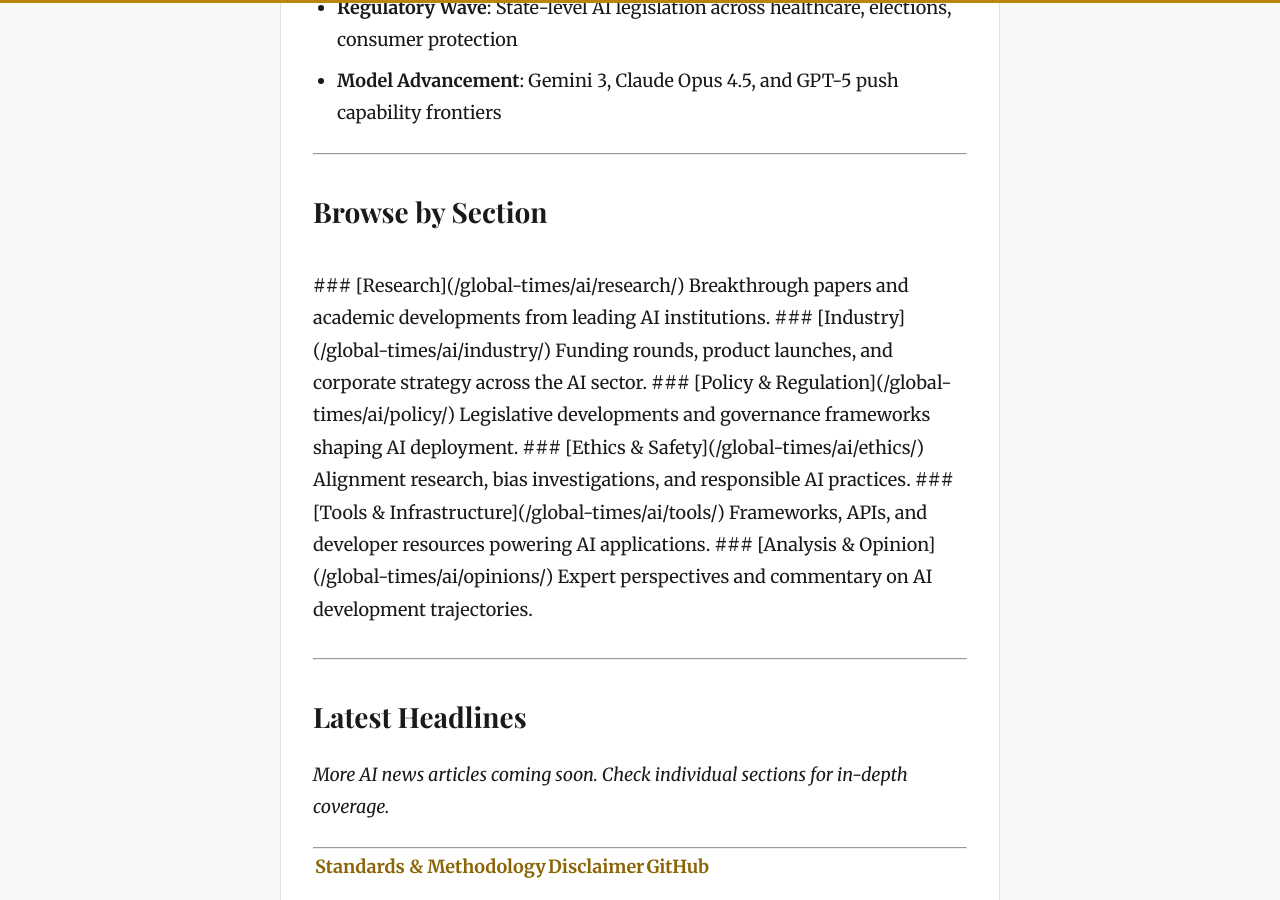
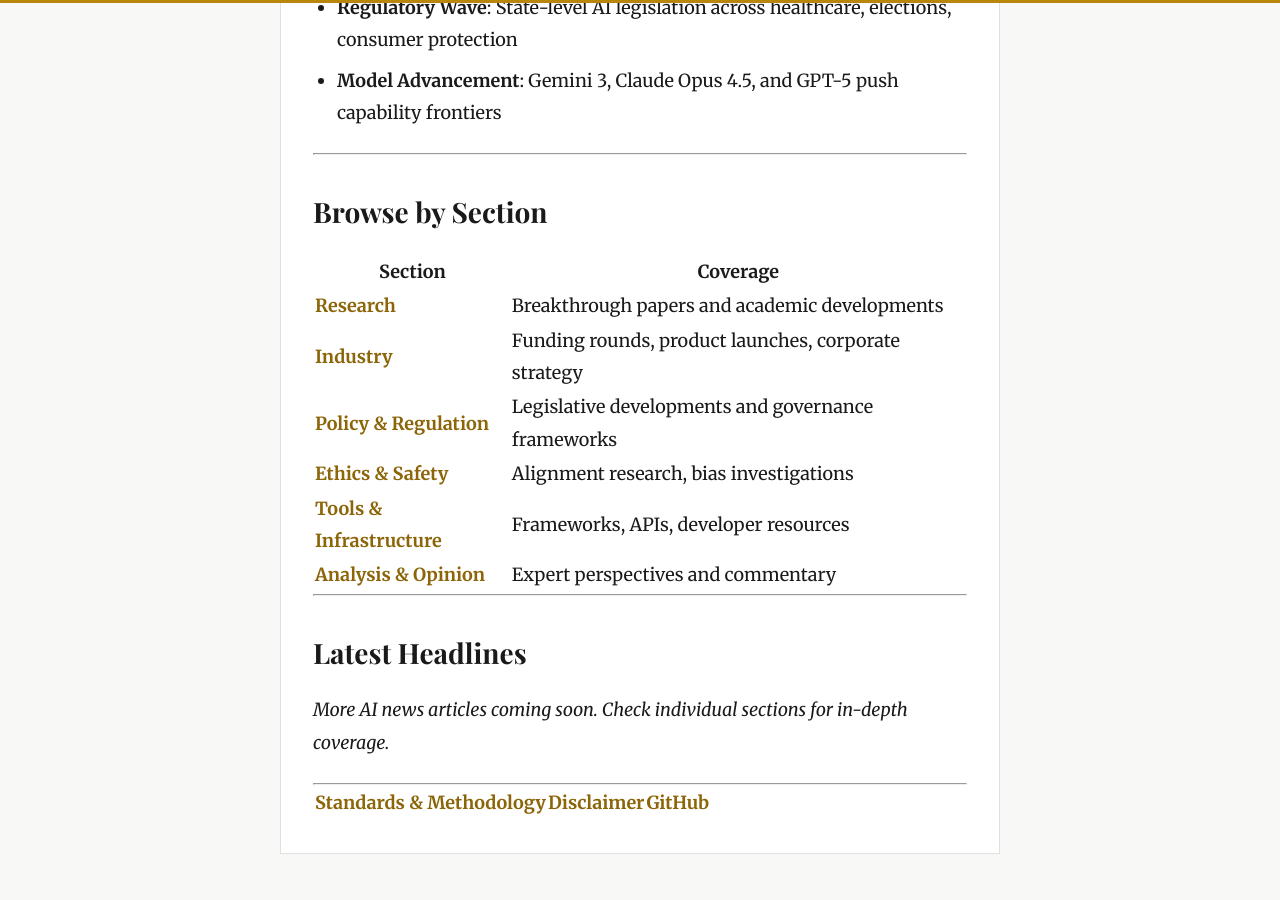
Before and after one commit to akz4ol/global-times, a Jekyll site: the page built from ai/index.md, in a window 1280 px wide and 900 px high, scrolled down 1820 px. Built offline with Jekyll 4.4.1, drawn with Linux system fonts in a browser that asks for light colours.

Commit message:
Fix markdown rendering in AI Hub section grid
Replace div wrapper with table format for proper rendering.

🤖 Generated with [Claude Code](https://claude.com/claude-code)

Co-Authored-By: Claude Opus 4.5 <noreply@anthropic.com>

```diff
--- a/ai/index.md
+++ b/ai/index.md
@@ -41,27 +41,14 @@ subtitle: Comprehensive Coverage of Artificial Intelligence Developments
 
 ## Browse by Section
 
-<div class="ai-sections-grid">
-
-### [Research](/global-times/ai/research/)
-Breakthrough papers and academic developments from leading AI institutions.
-
-### [Industry](/global-times/ai/industry/)
-Funding rounds, product launches, and corporate strategy across the AI sector.
-
-### [Policy & Regulation](/global-times/ai/policy/)
-Legislative developments and governance frameworks shaping AI deployment.
-
-### [Ethics & Safety](/global-times/ai/ethics/)
-Alignment research, bias investigations, and responsible AI practices.
-
-### [Tools & Infrastructure](/global-times/ai/tools/)
-Frameworks, APIs, and developer resources powering AI applications.
-
-### [Analysis & Opinion](/global-times/ai/opinions/)
-Expert perspectives and commentary on AI development trajectories.
-
-</div>
+| Section | Coverage |
+|---------|----------|
+| **[Research](/global-times/ai/research/)** | Breakthrough papers and academic developments |
+| **[Industry](/global-times/ai/industry/)** | Funding rounds, product launches, corporate strategy |
+| **[Policy & Regulation](/global-times/ai/policy/)** | Legislative developments and governance frameworks |
+| **[Ethics & Safety](/global-times/ai/ethics/)** | Alignment research, bias investigations |
+| **[Tools & Infrastructure](/global-times/ai/tools/)** | Frameworks, APIs, developer resources |
+| **[Analysis & Opinion](/global-times/ai/opinions/)** | Expert perspectives and commentary |
 
 ---
 
```
